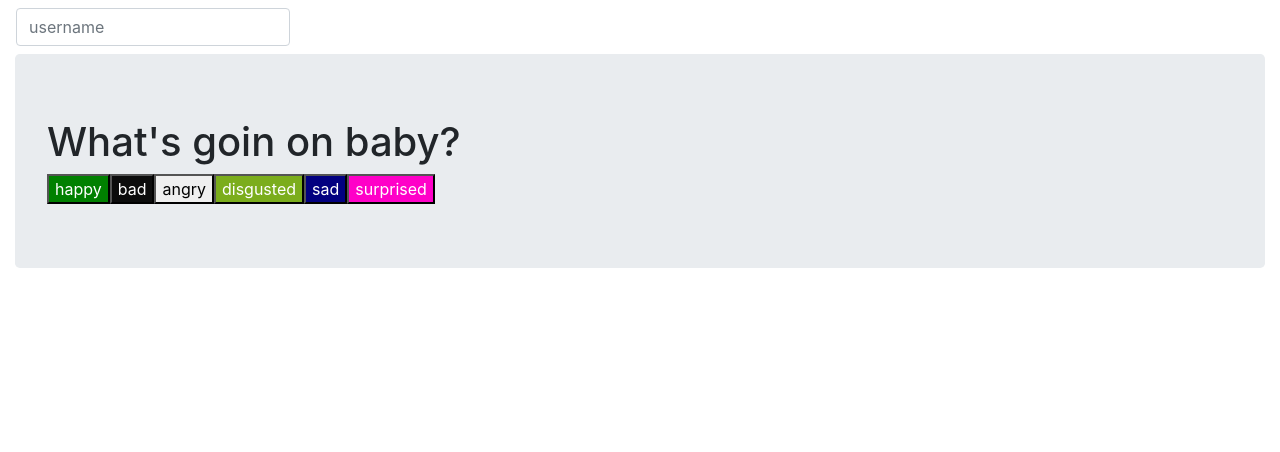
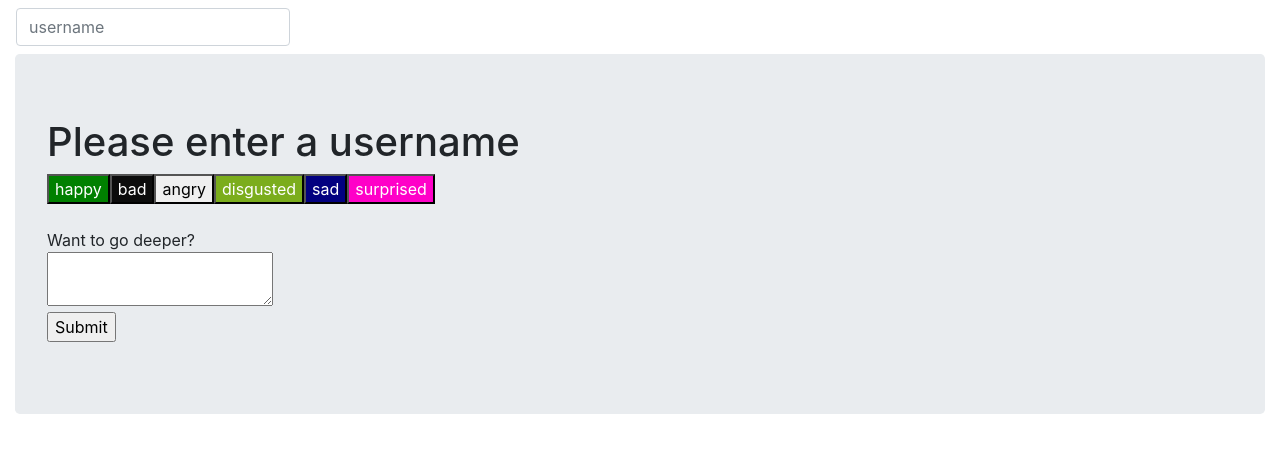
Before and after one commit to hjgantner/moodtracker, a React (Create React App) app: page / in a window 1280 px wide. Shown: the top 452 px of the page. Built offline with nearby package versions, Linux system fonts and the light colour scheme.

Commit message:
added username and notes, going to set up backend next 	new file:   .vscode/launch.json 	modified:   src/App.js 	modified:   src/components/Emotion.js 	modified:   src/components/MoodTracker.js 	modified:   src/components/NavBar.js 	new file:   src/components/Notes.js

```diff
--- a/src/App.js
+++ b/src/App.js
@@ -54,27 +54,57 @@ class App extends Component {
         username: "",
         mood: "",
         notes: "",
-        inserted: ""
+        insertedAt: ""
     };
 
     this.changeMood = this.changeMood.bind(this);
+    this.setUsername = this.setUsername.bind(this);
+    this.submitEmotion = this.submitEmotion.bind(this);
+
   }
 
 
   changeMood (emotion) {
+    this.setState({mood: emotion});
+    return;
+  }
 
-    this.setState({mood: emotion});
+  setUsername (username) {
+    this.setState({username: username}, () => {
+      //this callback function ensures state is updated before
+      // printing it to the console
+      console.log(this.state);
+    });
+    return;
+  }
+
+  //after emotion, username, and possibly notes are set,
+  // store that information along with a date stamp.
+  submitEmotion (notes) {
+    console.log(notes);
+    if(notes !== null) {
+      this.setState({notes: notes});
+    }
+    var insertStamp = new Date();
+    this.setState({insertedAt: insertStamp}, () => {
+      console.log(this.state);
+    });
     return;
   }
 
   render() {
     return (
       <div className="App">
-        <NavBar/>
+        <NavBar
+          setUsername={this.setUsername}
+        />
         <div className="container-fluid">
           <MoodTracker
             moods={emotions}
+            username={this.state.username}
+            notes={this.state.notes}
             changeMood={this.changeMood}
+            submitEmotions={this.submitEmotion}
             mood={this.state.mood}
           />
         </div>
--- a/src/components/Emotion.js
+++ b/src/components/Emotion.js
@@ -1,13 +1,11 @@
-import React, { Component } from 'react';
-import '../css/MoodTracker.css';
-
+import React from 'react';
 
 function Emotion ({ emotion, changeMood }) {
     return (
         <button
             id={emotion.name}
             className={'btn-' + (emotion.name)}
-            onClick={e => changeMood(emotion.name)}
+            onClick={e => changeMood(e.target.innerHTML)}
         >
             {emotion.name}
         </button>
--- a/src/components/MoodTracker.js
+++ b/src/components/MoodTracker.js
@@ -1,5 +1,6 @@
 import React, { Component } from 'react';
 import Emotion from  './Emotion';
+import Notes from  './Notes';
 import '../css/MoodTracker.css';
 
 
@@ -8,9 +9,13 @@ class MoodTracker extends Component {
 
 
     render() {
+        console.log(this.props);
         return (
             <div className="jumbotron">
-                <h1>What's goin on baby?</h1>
+                {this.props.username !== "" ?
+                    <h1>What's going on {this.props.username}</h1>
+                    : <h1>Please enter a username</h1>
+                }
 
                 <div>
                     {this.props.moods.map(mood => (
@@ -25,6 +30,12 @@ class MoodTracker extends Component {
                         <h2>I'm feeling {this.props.mood}</h2>
                         : null }
                 </div>
+                <br/>
+                <div>
+                    <Notes
+                        submitEmotions={this.props.submitEmotions}
+                    />
+                </div>
             </div>
 
 
--- a/src/components/NavBar.js
+++ b/src/components/NavBar.js
@@ -1,14 +1,21 @@
 import React from 'react';
 
-const NavBar = () => (
-
+function NavBar ({setUsername}) {
+    return(
         <nav className="navbar navbar-inverse">
             <form>
-            <div class="navbar-collapse">
-                <input type="text" class="form-control" id="exampleFormControlInput1" placeholder="username"/>
+                <div className="navbar-collapse">
+                    <input
+                        type="text"
+                        className="form-control"
+                        id="exampleFormControlInput1"
+                        placeholder="username"
+                        onBlur={e => setUsername(e.target.value)}
+                    />
                 </div>
             </form>
         </nav>
     );
+};
 
 export default NavBar;
--- /dev/null
+++ b/src/components/Notes.js
@@ -0,0 +1,24 @@
+import React, { useState } from 'react';
+
+function Notes ({submitEmotions}) {
+
+    const [notes, setNotes] = useState("");
+
+    const handleChange = (e) => {
+        setNotes(e);
+    }
+
+    return (
+        <form>
+            <label>
+                Want to go deeper?
+                <br/>
+                <textarea id="notesOnFeeling" onChange={e => handleChange(e.target.value)}/>
+                <br/>
+                <input type="submit" value="Submit" onClick={e => submitEmotions(notes)} />
+            </label>
+        </form>
+    );
+}
+
+export default Notes;
```
Lines whose indentation alone changed are shown as unchanged.
